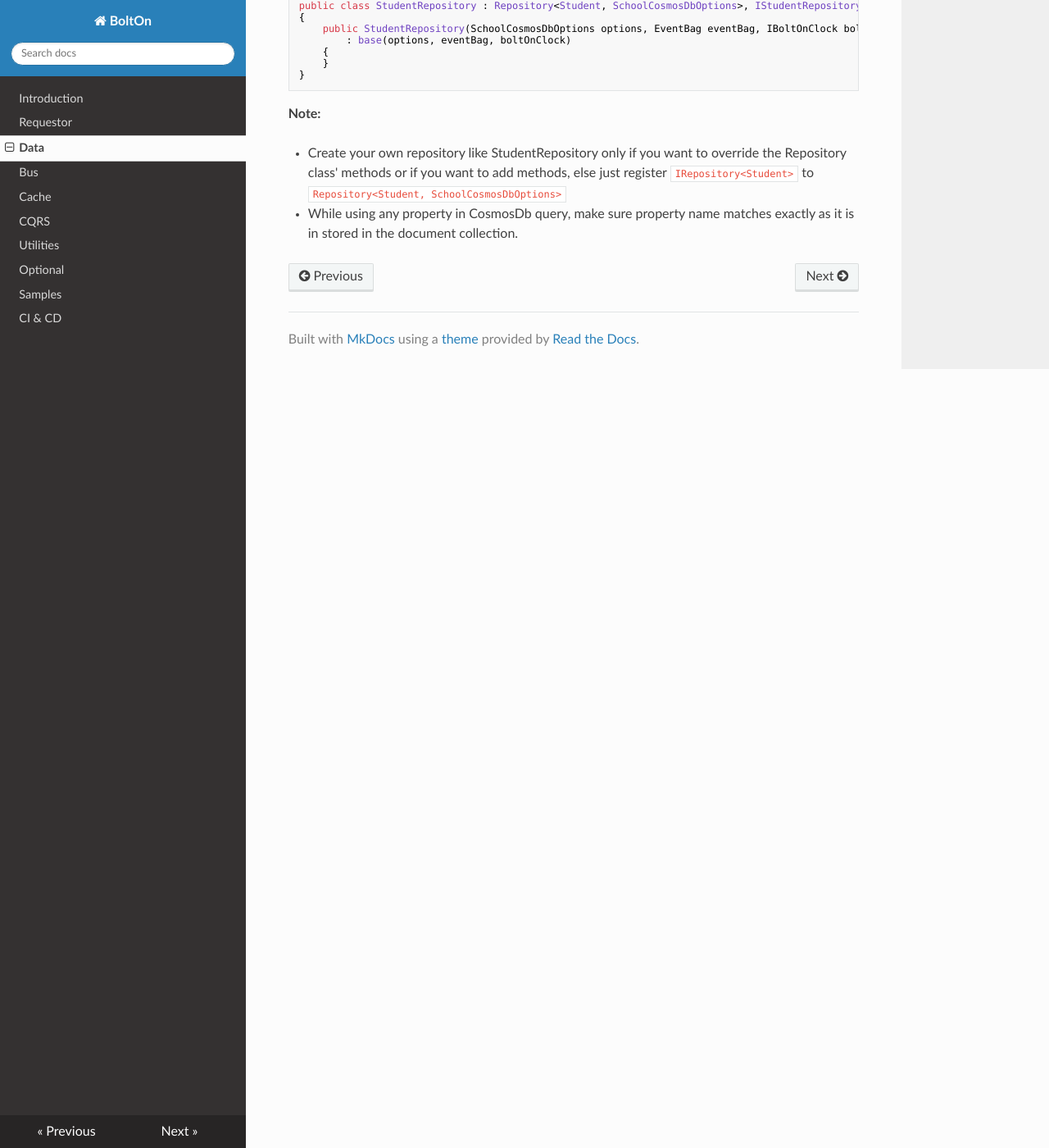
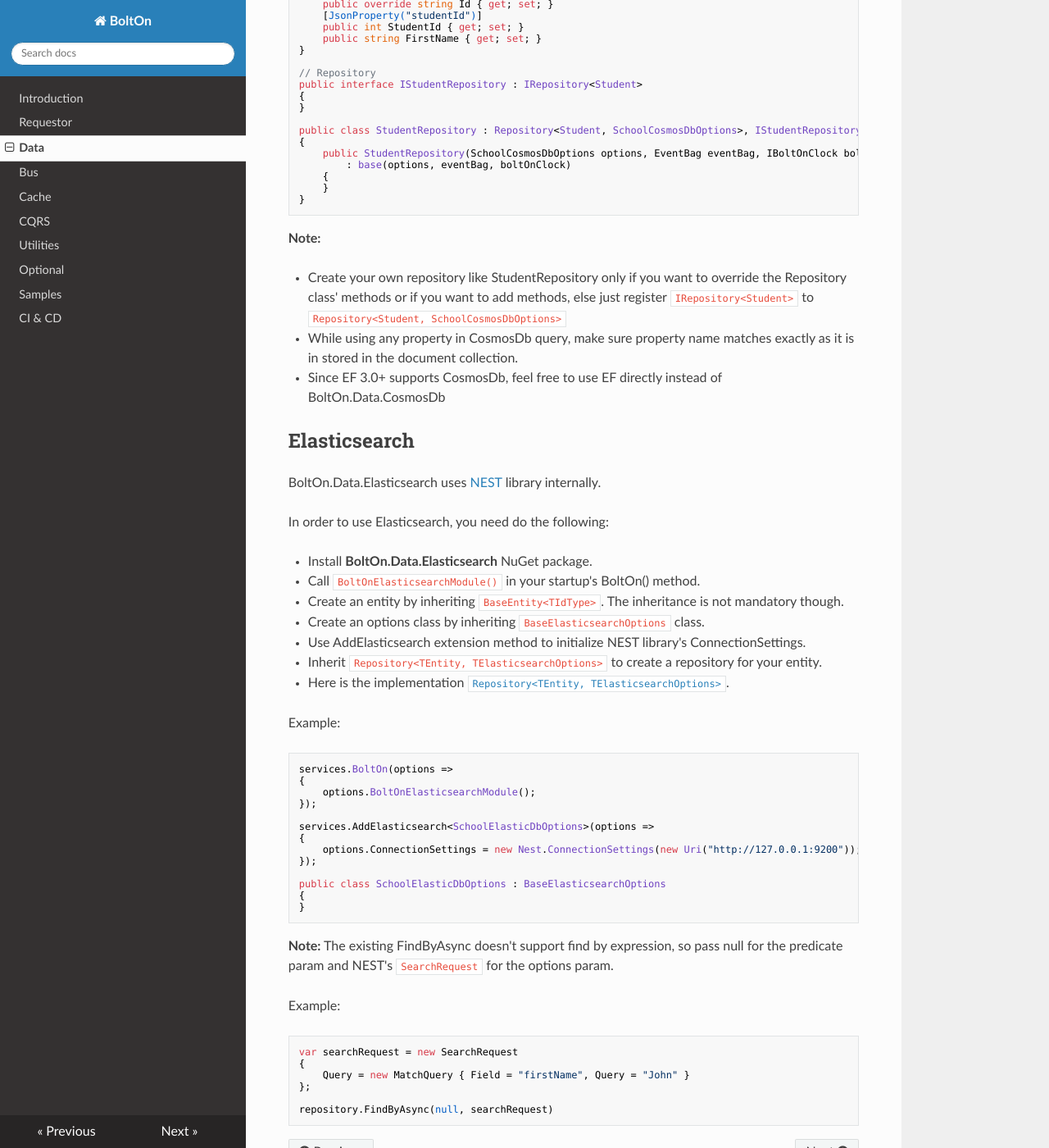
Before and after one commit to gokulm/BoltOn, an MkDocs documentation site: the page built from docs/data.md, in a window 1280 px wide and 1400 px high, scrolled down 2956 px. Shown: the whole window at 82% size. Built offline with MkDocs 1.6.1, drawn with Linux system fonts in a browser that asks for light colours; nearby versions of some CDN libraries; some of the changed text lies outside the part shown.

Commit message:
updated data docs

```diff
--- a/docs/data.md
+++ b/docs/data.md
@@ -2,10 +2,14 @@
 ------
 You could create an entity by inheriting `BaseEntity<TIdType>` where TIdType is the type of the Id property.
 
+IRepository
+-----------
+[`IRepository`](https://github.com/gokulm/BoltOn/blob/master/src/BoltOn/Data/IRepository.cs) interface in the core BoltOn package is abstracted out to keep it agnostic of any particular database, so that the implementation could be changed easily while bootstrapping the application when we switch databases (which rarely happens though).
+
+The disadvantage of this abstraction is, we lose certain native features of the underlying database specific features, as it isn't easy to come up with a common IRepository interface to support all the databases. So, please feel free to override the existing implementation or come up with your own implemenation for some of the missing methods.
+
 Entity Framework Repository
 ---------------------------
-[`IRepository`](https://github.com/gokulm/BoltOn/blob/master/src/BoltOn/Data/IRepository.cs) interface in the core BoltOn package is abstracted out to keep it agnostic of any particular database, so that the implementation could be changed easily while bootstrapping the application when we switch databases (which rarely happens though). The disadvantage of this abstraction is, we lose certain native features of the underlying database specific features.
-
 In order to use Entity Framework implementation of the repository, you need to do the following:
 
 * Install **BoltOn.Data.EF** NuGet package.
@@ -141,3 +145,45 @@
 
 * Create your own repository like StudentRepository only if you want to override the Repository class' methods or if you want to add methods, else just register `IRepository<Student>` to `Repository<Student, SchoolCosmosDbOptions>`
 * While using any property in CosmosDb query, make sure property name matches exactly as it is in stored in the document collection.
+* Since EF 3.0+ supports CosmosDb, feel free to use EF directly instead of BoltOn.Data.CosmosDb
+
+Elasticsearch
+-------------
+BoltOn.Data.Elasticsearch uses [NEST](https://www.nuget.org/packages/NEST/) library internally.
+
+In order to use Elasticsearch, you need do the following:
+
+* Install **BoltOn.Data.Elasticsearch** NuGet package.
+* Call `BoltOnElasticsearchModule()` in your startup's BoltOn() method.
+* Create an entity by inheriting `BaseEntity<TIdType>`. The inheritance is not mandatory though.
+* Create an options class by inheriting `BaseElasticsearchOptions` class.
+* Use AddElasticsearch extension method to initialize NEST library's ConnectionSettings.
+* Inherit `Repository<TEntity, TElasticsearchOptions>` to create a repository for your entity.
+* Here is the implementation [`Repository<TEntity, TElasticsearchOptions>`](https://github.com/gokulm/BoltOn/blob/master/src/BoltOn.Data.Elasticsearch/Repository.cs).
+
+Example:
+
+	services.BoltOn(options =>
+	{
+		options.BoltOnElasticsearchModule();
+	});
+
+	services.AddElasticsearch<SchoolElasticDbOptions>(options =>
+	{
+		options.ConnectionSettings = new Nest.ConnectionSettings(new Uri("http://127.0.0.1:9200"));
+	});
+
+	public class SchoolElasticDbOptions : BaseElasticsearchOptions
+    {
+    }
+
+**Note:** The existing FindByAsync doesn't support find by expression, so pass null for the predicate param and NEST's `SearchRequest` for the options param.
+
+Example:
+
+	var searchRequest = new SearchRequest
+	{
+		Query = new MatchQuery { Field = "firstName", Query = "John" }
+	};
+
+	repository.FindByAsync(null, searchRequest)
```
